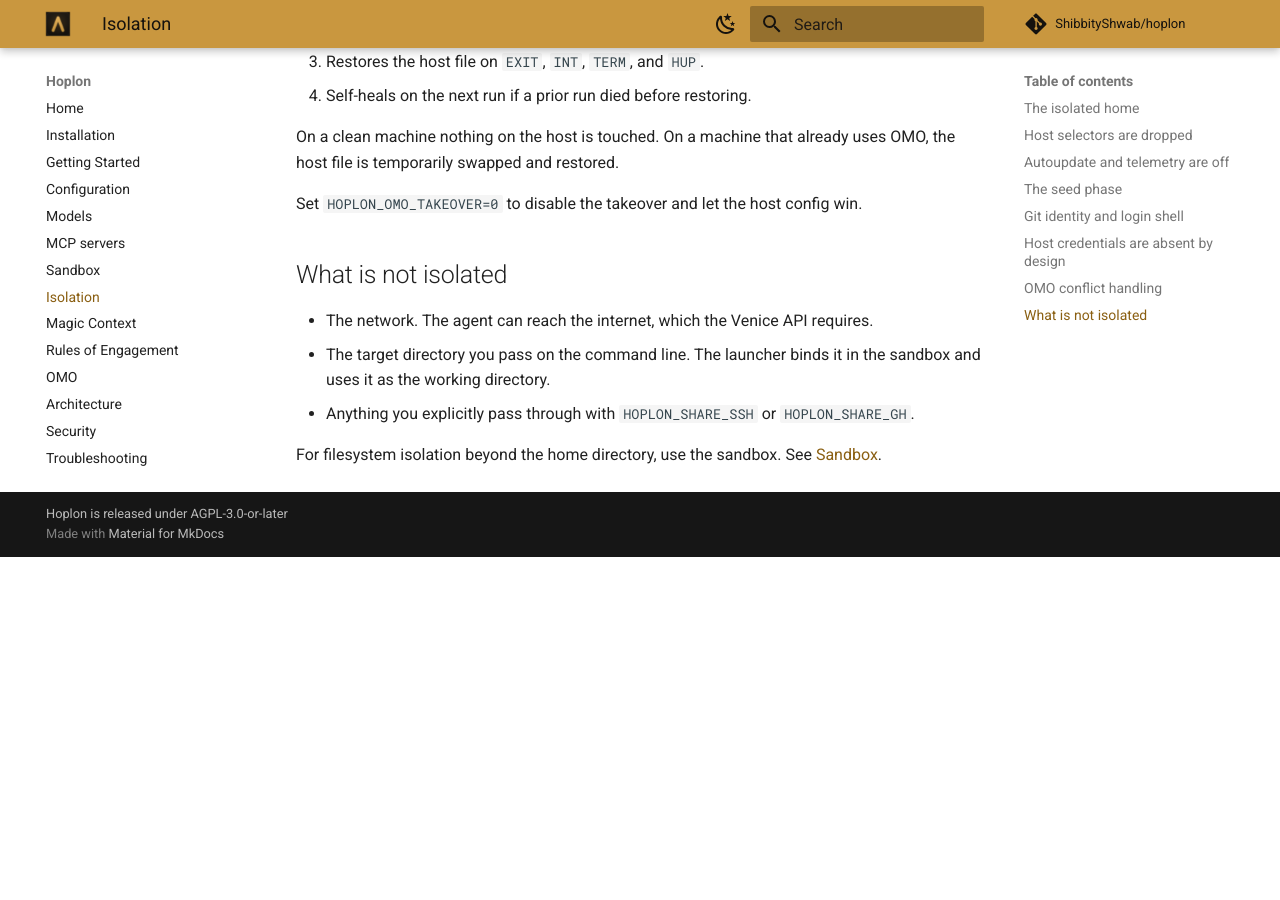
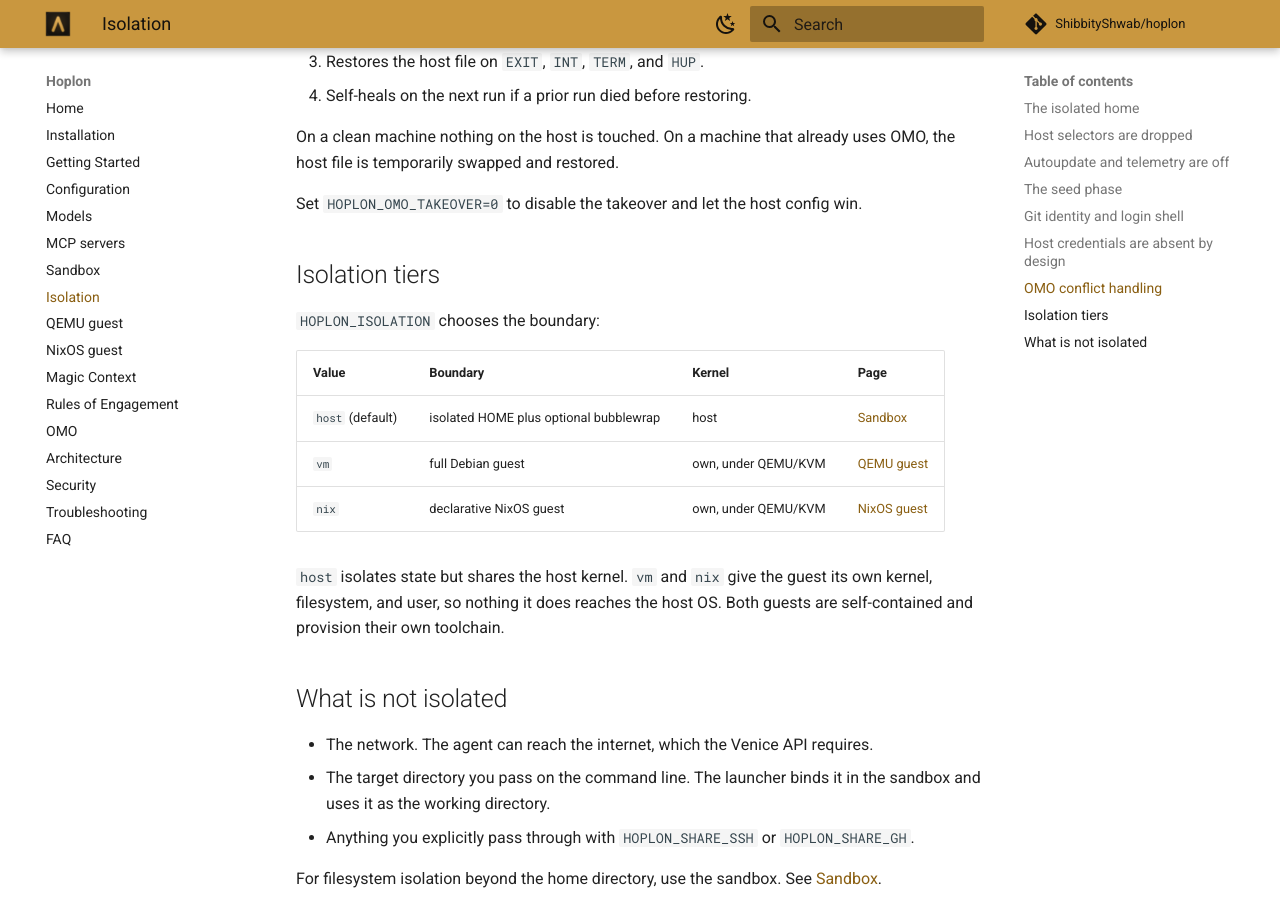
Before and after one commit to ShibbityShwab/hoplon, an MkDocs documentation site: the page built from docs/isolation.md, in a window 1280 px wide and 900 px high, scrolled down 2592 px. Built offline with MkDocs 1.6.1 and Material for MkDocs 9.7.7, drawn with Linux system fonts in a browser that asks for light colours; comment, search, counter and statistics services are not loaded; before the commit the page ends 3149 px from its top, so only the background shows below that.

Commit message:
feat: add QEMU and NixOS VM isolation tiers with a shared toolchain
HOPLON_ISOLATION=vm boots a self-contained Debian QEMU/KVM guest; HOPLON_ISOLATION=nix builds a declarative NixOS guest from flake.nix. scripts/toolchain.sh provisions the red-team toolbox in both. The container tier was dropped.

```diff
--- a/docs/isolation.md
+++ b/docs/isolation.md
@@ -110,6 +110,20 @@
 
 Set `HOPLON_OMO_TAKEOVER=0` to disable the takeover and let the host config win.
 
+## Isolation tiers
+
+`HOPLON_ISOLATION` chooses the boundary:
+
+| Value | Boundary | Kernel | Page |
+| --- | --- | --- | --- |
+| `host` (default) | isolated HOME plus optional bubblewrap | host | [Sandbox](sandbox.md) |
+| `vm` | full Debian guest | own, under QEMU/KVM | [QEMU guest](vm.md) |
+| `nix` | declarative NixOS guest | own, under QEMU/KVM | [NixOS guest](nixos-vm.md) |
+
+`host` isolates state but shares the host kernel. `vm` and `nix` give the guest
+its own kernel, filesystem, and user, so nothing it does reaches the host OS.
+Both guests are self-contained and provision their own toolchain.
+
 ## What is not isolated
 
 - The network. The agent can reach the internet, which the Venice API requires.
--- a/mkdocs.yml
+++ b/mkdocs.yml
@@ -54,6 +54,8 @@
   - MCP servers: mcp-servers.md
   - Sandbox: sandbox.md
   - Isolation: isolation.md
+  - QEMU guest: vm.md
+  - NixOS guest: nixos-vm.md
   - Magic Context: magic-context.md
   - Rules of Engagement: rules-of-engagement.md
   - OMO: omo.md
```
Also changed, not shown: README.md (+4 -0 lines), docs/nixos-vm.md (added, +69 -0 lines), docs/vm.md (added, +44 -0 lines), 15 other files.
